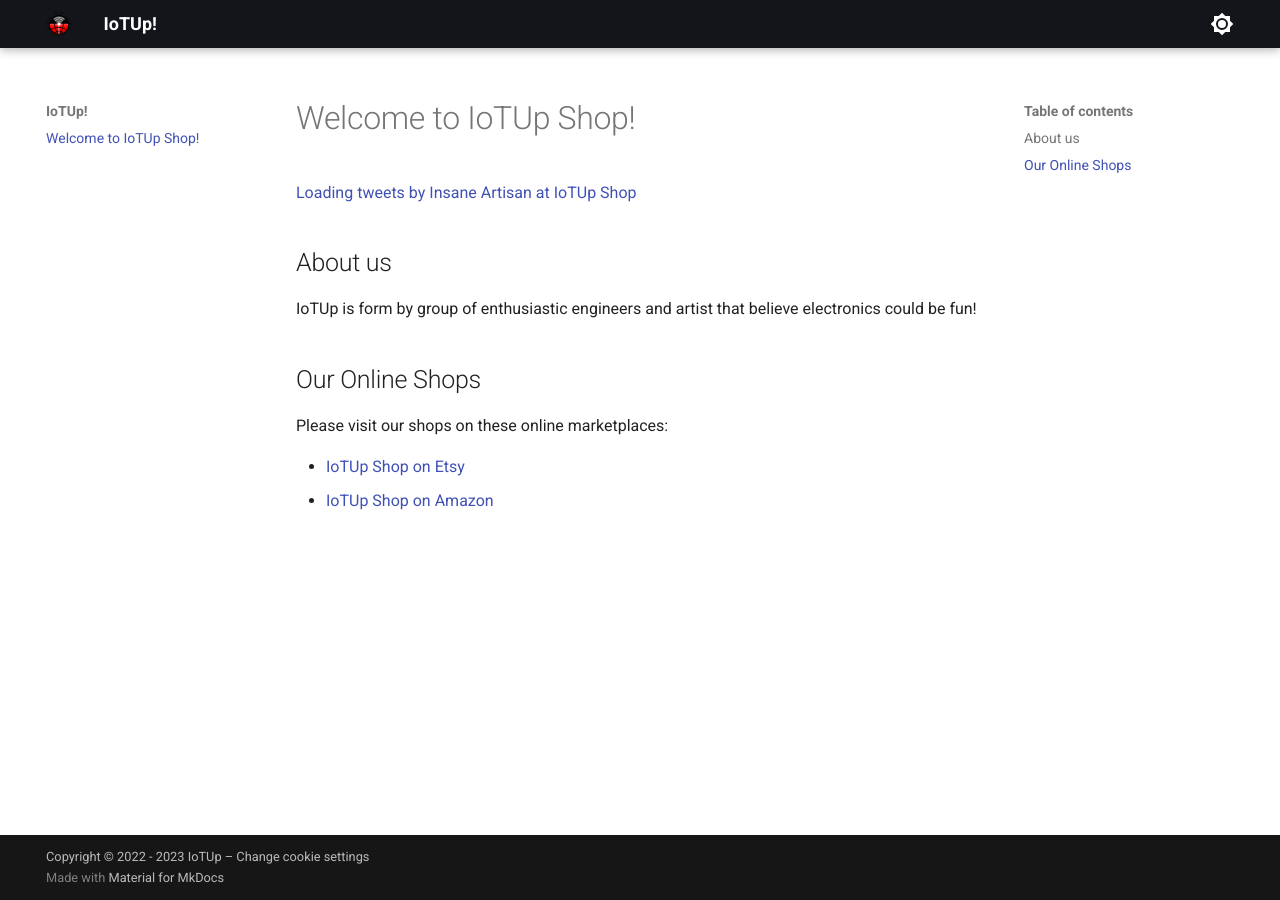
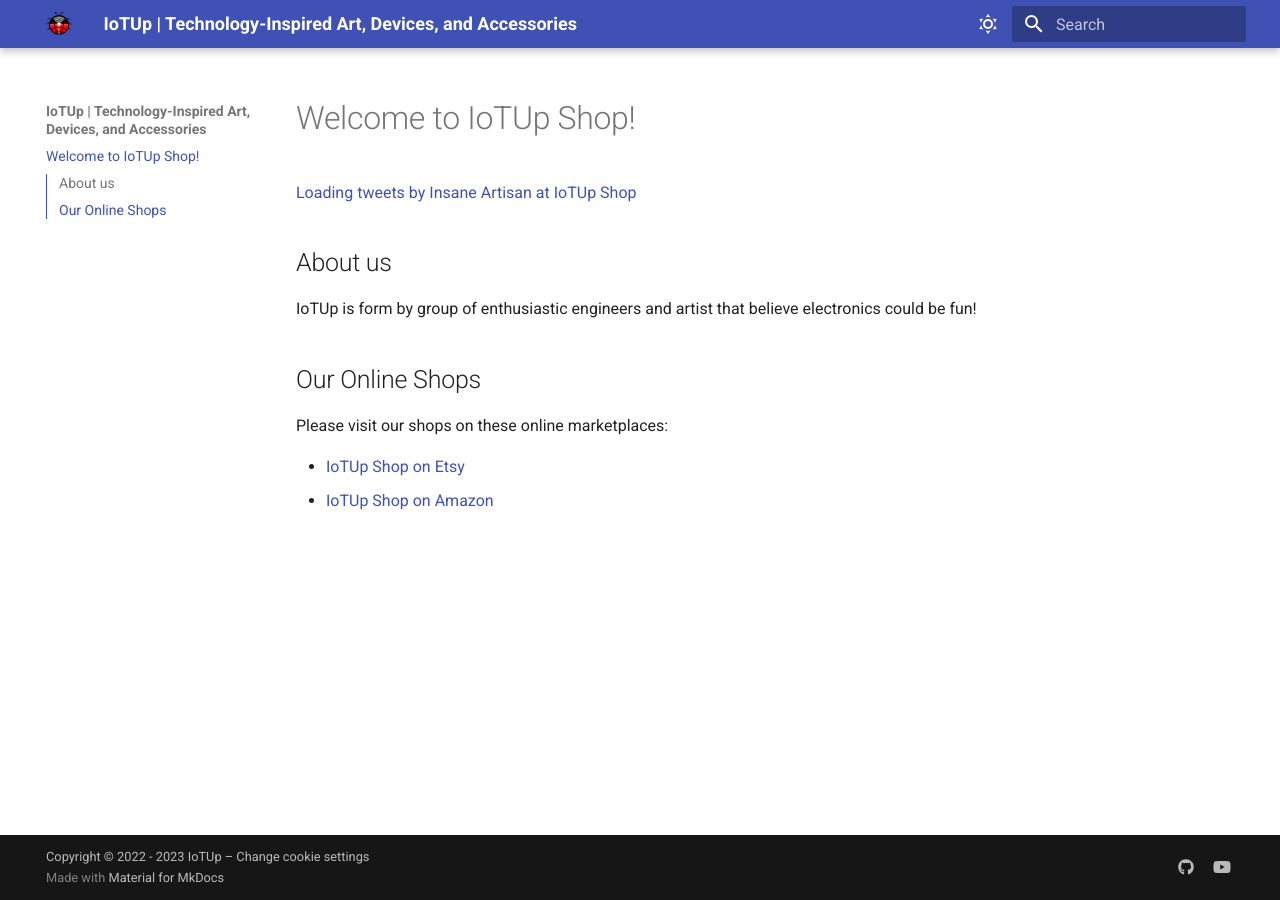
Before and after one commit to Gear4Hackers/gear4hackers.github.io, an MkDocs documentation site: the page built from docs/index.md, in a window 1280 px wide. Built offline with MkDocs 1.6.1 and Material for MkDocs 9.7.7, drawn with Linux system fonts in a browser that asks for light colours; comment, search, counter and statistics services are not loaded.

Commit message:
update mkdocs with theme options.

```diff
--- a/mkdocs.yml
+++ b/mkdocs.yml
@@ -1,23 +1,42 @@
-site_name: IoTUp!
+site_name: IoTUp | Technology-Inspired Art, Devices, and Accessories
+site_author: Seyed Amir Alavi
+site_url: https://iotup.github.io/
+repo_name: iotup.github.io
+
 theme:
   name: material
   logo: assets/logo.png
   favicon: assets/logo.png
   palette:
-    # Palette toggle for light mode
     - media: "(prefers-color-scheme: light)"
-      primary: black
-      accent: deep orange
+      scheme: default
       toggle:
-        icon: material/brightness-7
+        icon: material/weather-sunny
         name: Switch to dark mode
-    # Palette toggle for dark mode
+      primary: indigo
+      accent: blue
     - media: "(prefers-color-scheme: dark)"
       scheme: slate
       toggle:
-        icon: material/brightness-4
+        icon: material/weather-night
         name: Switch to light mode
+      primary: red
+      accent: red
+  features:
+    - navigation.expand
+    - navigation.sections
+    - toc.integrate
+    - navigation.top
+    - search.suggest
+    - search.highlight
+    - search.share
+
 extra:
+  social:
+    - icon: fontawesome/brands/github
+      link: https://github.com/samiralavi
+    - icon: fontawesome/brands/youtube
+      link: https://www.youtube.com/@IoTUp
   consent:
     title: Cookie consent
     description: >-
@@ -28,5 +47,18 @@ extra:
 copyright: >
   Copyright &copy; 2022 - 2023 IoTUp –
   <a href="#__consent">Change cookie settings</a>
+
+markdown_extensions:
+  - admonition
+  - pymdownx.details
+  - pymdownx.superfences
+  - meta
+  - md_in_html
+  - attr_list
+  - toc:
+      permalink: true
+
 plugins:
   - social
+  - search # necessary for search to work
+  - awesome-pages
```
